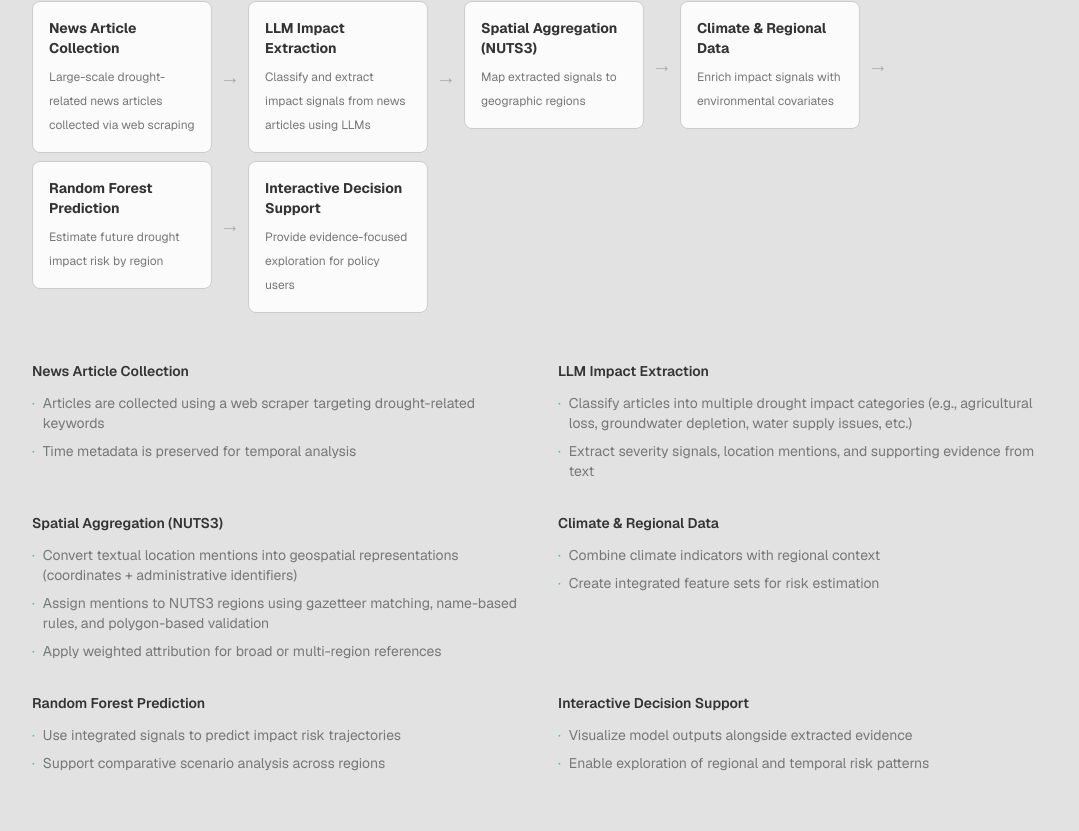
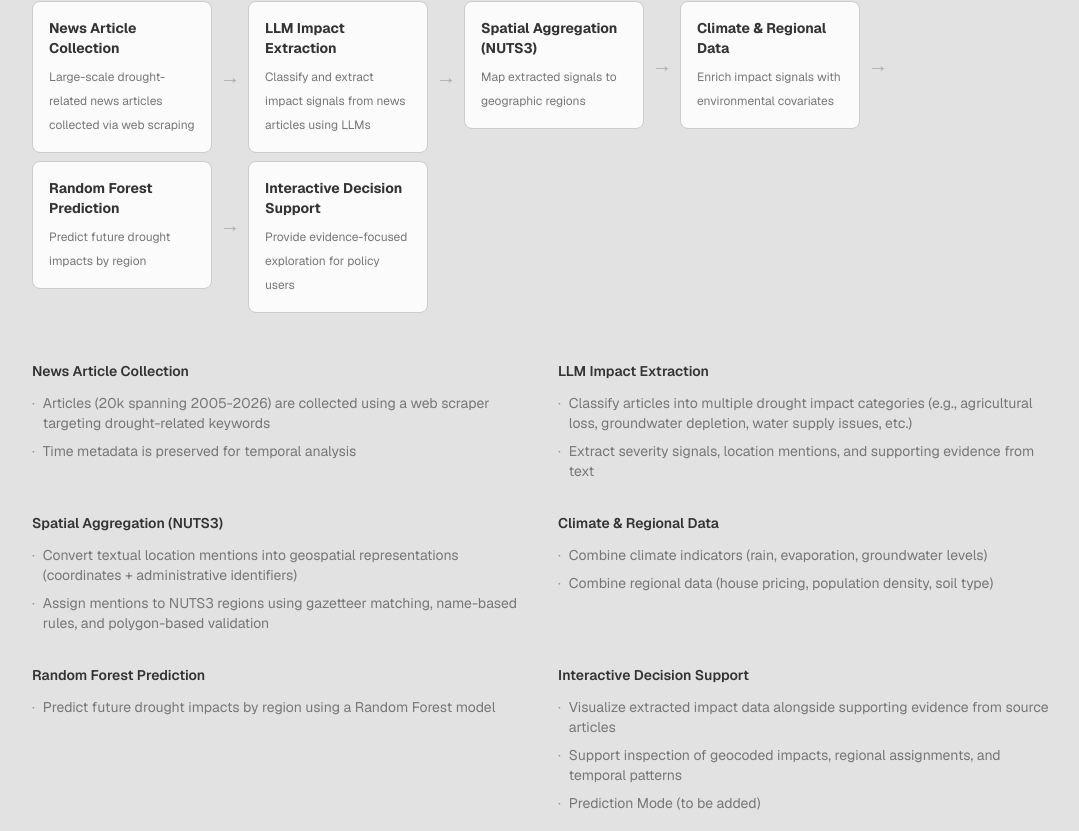
Before and after one commit to vandenHoeven/portfolio, a Next.js app: page /thesis in a window 1280 px wide. Shown: the part 1966-2797 px from the top of the page, without its empty margins (98-1177 px from the left). Built offline with nearby package versions, Linux system fonts and the light colour scheme.

Commit message:
final text changes

```diff
--- a/data/site/timeline.ts
+++ b/data/site/timeline.ts
@@ -77,6 +77,6 @@ export const timeline: TimelineEntry[] = [
     type: "work",
     title: "Research Intern",
     organization: "Deltares",
-    summary: "NLP/ML for climate risk and drought impact",
+    summary: "NLP/ML for climate and drought impact prediction",
   },
 ];
--- a/data/thesis/page.ts
+++ b/data/thesis/page.ts
@@ -38,12 +38,12 @@ export const thesisPage = {
       {
         title: "Spatial Intelligence",
         description:
-          "Map extracted impacts to NUTS3 regions using geographic and topological aggregation methods.",
+          "Map extracted impacts to NUTS3 regions using geographic and topological methods.",
       },
       {
-        title: "Risk Modeling",
+        title: "Impact Prediction",
         description:
-          "Combine news-derived signals with climate and regional variables to estimate future impact risk.",
+          "Combine news-derived signals with climate and regional variables to predict future drought-related impacts.",
       },
       {
         title: "Decision Support",
@@ -55,9 +55,9 @@ export const thesisPage = {
   whyNewsData: {
     title: "Why News Data?",
     intro:
-      "Traditional drought monitoring relies on environmental measurements such as precipitation, groundwater, and temperature.",
+      "Traditional drought monitoring relies on environmental measurements such as precipitation, groundwater levels, and temperature.",
     explanation:
-      "This project explores whether societal impacts reported in news media can be transformed into structured signals and used alongside climate indicators to better understand emerging drought risks.",
+      "This system uses news media as an additional signal to capture societal and economic drought impacts, helping policy makers understand emerging impacts and inform future drought-related policies.",
   },
   architecture: {
     title: "System Architecture",
--- a/data/thesis/pipeline.ts
+++ b/data/thesis/pipeline.ts
@@ -11,7 +11,7 @@ export const pipelineStages: PipelineStage[] = [
     label: "News Article Collection",
     description: "Large-scale drought-related news articles collected via web scraping",
     details: [
-      "Articles are collected using a web scraper targeting drought-related keywords",
+      "Articles (20k spanning 2005-2026) are collected using a web scraper targeting drought-related keywords",
       "Time metadata is preserved for temporal analysis"
     ],
   },
@@ -31,7 +31,6 @@ export const pipelineStages: PipelineStage[] = [
     details: [
       "Convert textual location mentions into geospatial representations (coordinates + administrative identifiers)",
       "Assign mentions to NUTS3 regions using gazetteer matching, name-based rules, and polygon-based validation",
-      "Apply weighted attribution for broad or multi-region references",
     ],
   },
   {
@@ -39,17 +38,16 @@ export const pipelineStages: PipelineStage[] = [
     label: "Climate & Regional Data",
     description: "Enrich impact signals with environmental covariates",
     details: [
-      "Combine climate indicators with regional context",
-      "Create integrated feature sets for risk estimation",
+      "Combine climate indicators (rain, evaporation, groundwater levels)",
+      "Combine regional data (house pricing, population density, soil type)",
     ],
   },
   {
     id: "prediction",
     label: "Random Forest Prediction",
-    description: "Estimate future drought impact risk by region",
+    description: "Predict future drought impacts by region",
     details: [
-      "Use integrated signals to predict impact risk trajectories",
-      "Support comparative scenario analysis across regions",
+      "Predict future drought impacts by region using a Random Forest model",
     ],
   },
   {
@@ -57,8 +55,9 @@ export const pipelineStages: PipelineStage[] = [
     label: "Interactive Decision Support",
     description: "Provide evidence-focused exploration for policy users",
     details: [
-      "Visualize model outputs alongside extracted evidence",
-      "Enable exploration of regional and temporal risk patterns",
+      "Visualize extracted impact data alongside supporting evidence from source articles",
+      "Support inspection of geocoded impacts, regional assignments, and temporal patterns",
+      "Prediction Mode (to be added)",
     ],
   },
 ];
--- a/data/thesis/vision.ts
+++ b/data/thesis/vision.ts
@@ -2,14 +2,14 @@ export const thesisVision = {
   label: "Flagship Project",
   headline: "From News to Drought Impact Intelligence",
   visionLine:
-    "A research prototype that transforms thousands of news articles into geographically structured impact signals, helping identify and forecast drought-related risks across the Netherlands.",
+    "A research prototype that transforms thousands of news articles into geographically structured impact signals, helping identify and forecast drought-related impacts across the Netherlands.",
   pipelineIntro: "The system follows a modular pipeline:",
   pipelineSteps: [
     "Ingestion of large-scale news data (~20k articles)",
     "NLP and LLM-based feature extraction",
     "Impacts are geographically mapped to NUTS3 regions",
     "Climate and regional variables are integrated",
-    "Supervised machine learning for impact risk prediction (Random Forest)",
+    "Supervised machine learning for impact prediction (Random Forest)",
     "Interactive visualization layer for scenario exploration and decision support",
   ],
   status: "In development",
```
